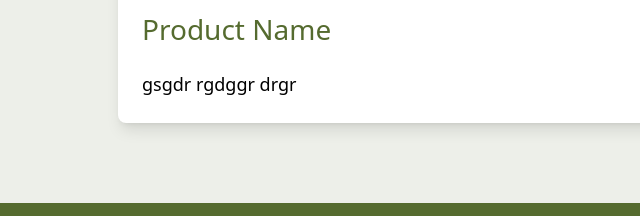
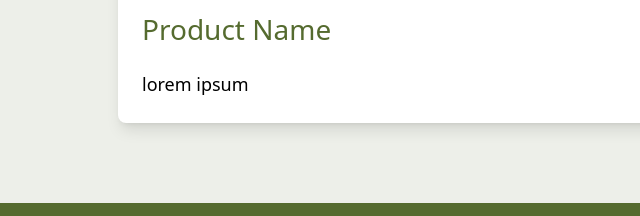
Before and after one commit to elizapozid/elizapozid.github.io, a plain HTML site: page product1.html in a window 1280 px wide. Shown: the part 828-1044 px from the top of the page, 122-762 px from the left. Drawn offline with nearby package versions, Linux system fonts and the light colour scheme.

Commit message:
product1 description

```diff
--- a/product1.html
+++ b/product1.html
@@ -65,7 +65,7 @@
       <img src="images/product1.png" class="product-image" alt="Product Name">
       <h1 class="article-title mt-4">Product Name</h1>
       <div class="article-text">
-        gsgdr rgdggr drgr
+        lorem ipsum
         <!-- Product description and details... -->
       </div>
     </article>
```
